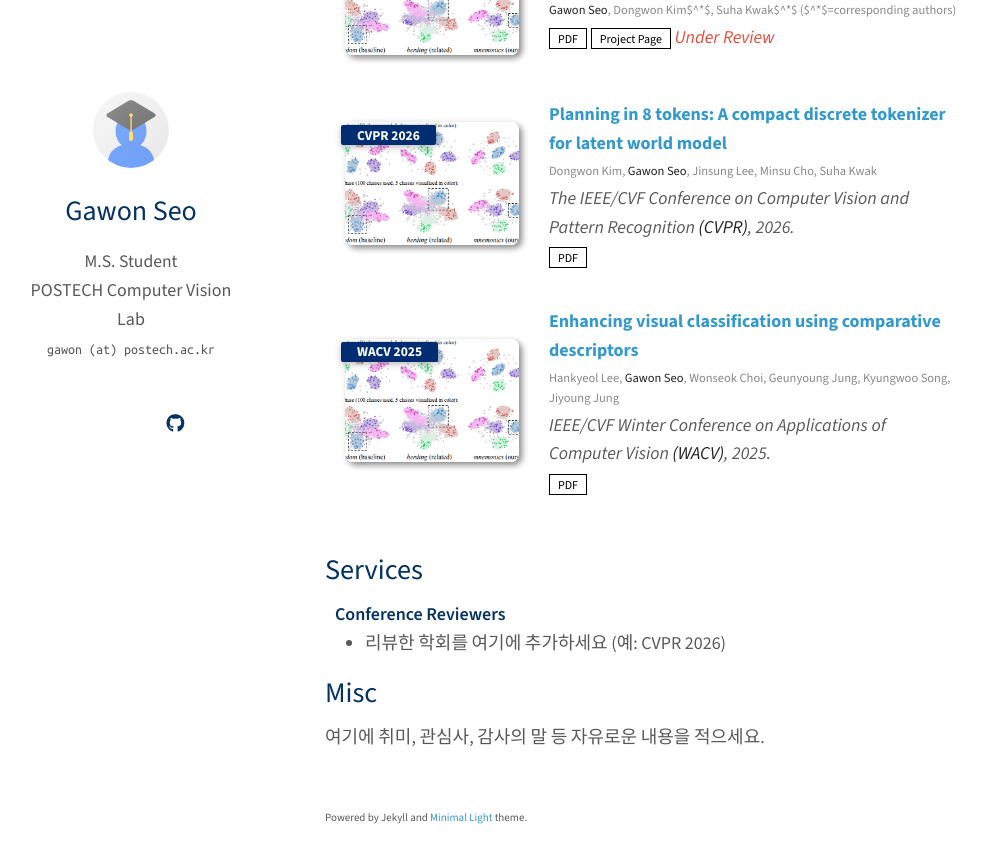
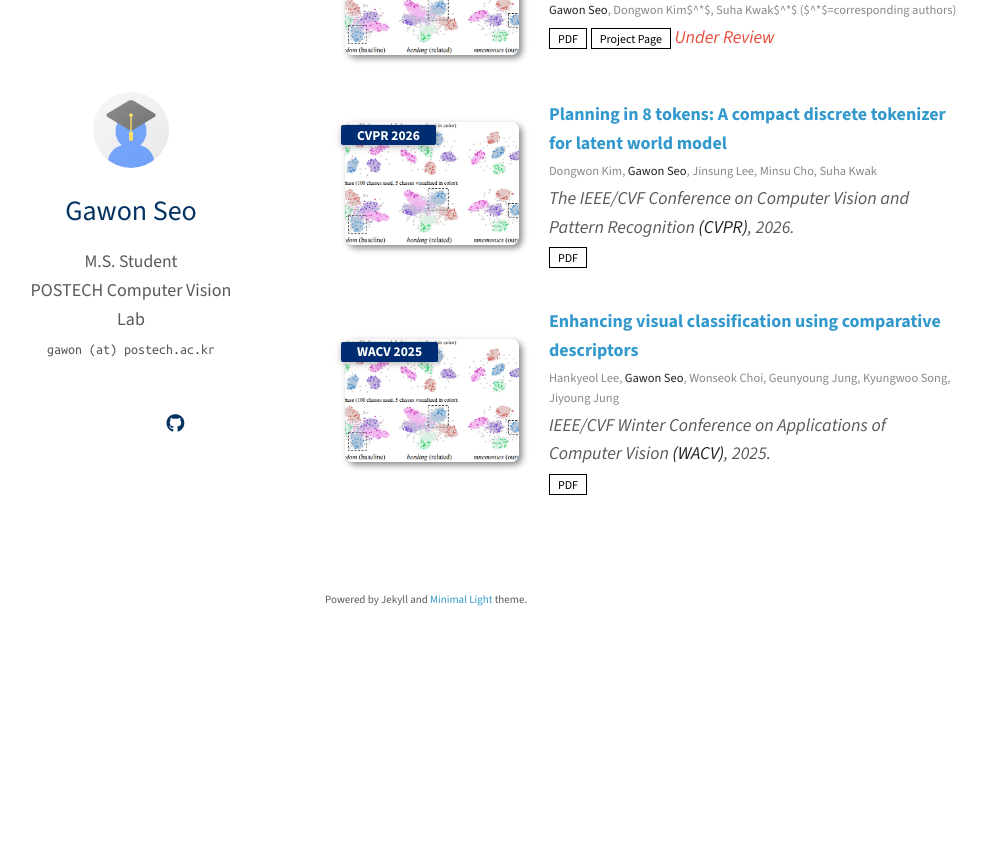
Before and after one commit to gawon1224/gawon1224.github.io, a Jekyll site: the page built from index.md, in a window 1280 px wide and 900 px high, scrolled down 925 px. Shown: the top 863 px of the window, without its empty margins (145-1132 px from the left). Built offline with Jekyll 4.4.1, drawn with Linux system fonts in a browser that asks for light colours; a style sheet for code colours, icons or effects is not loaded; after the commit the page ends 1606 px from its top, so only the background shows below that.

Commit message:
Remove Services and Misc sections from homepage
Co-Authored-By: Claude Opus 4.8 (1M context) <noreply@anthropic.com>

```diff
--- a/index.md
+++ b/index.md
@@ -35,7 +35,3 @@ I am a graduate student at [POSTECH Computer Vision Lab](https://cvlab.postech.a
 ---
 
 {% include_relative _includes/publications.md %}
-
-{% include_relative _includes/services.md %}
-
-{% include_relative _includes/misc.md %}
```
